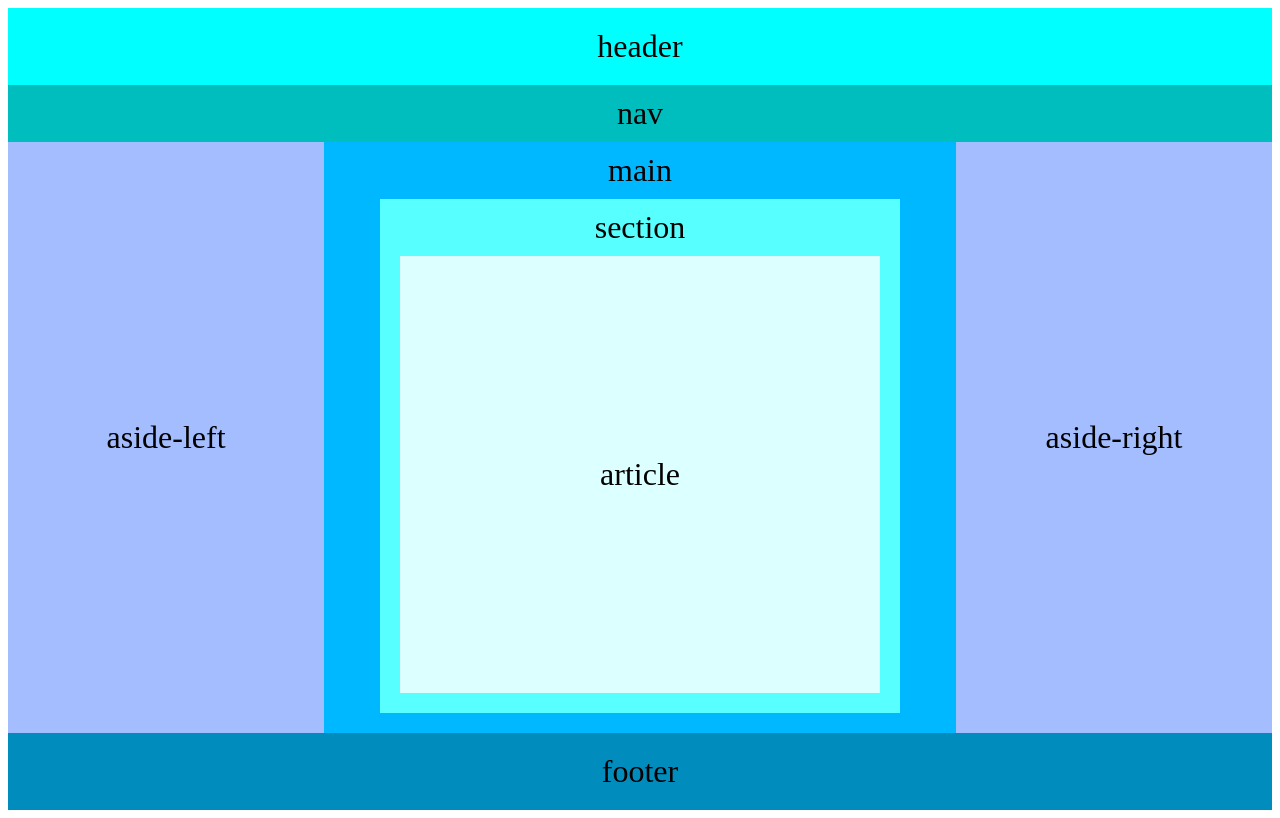
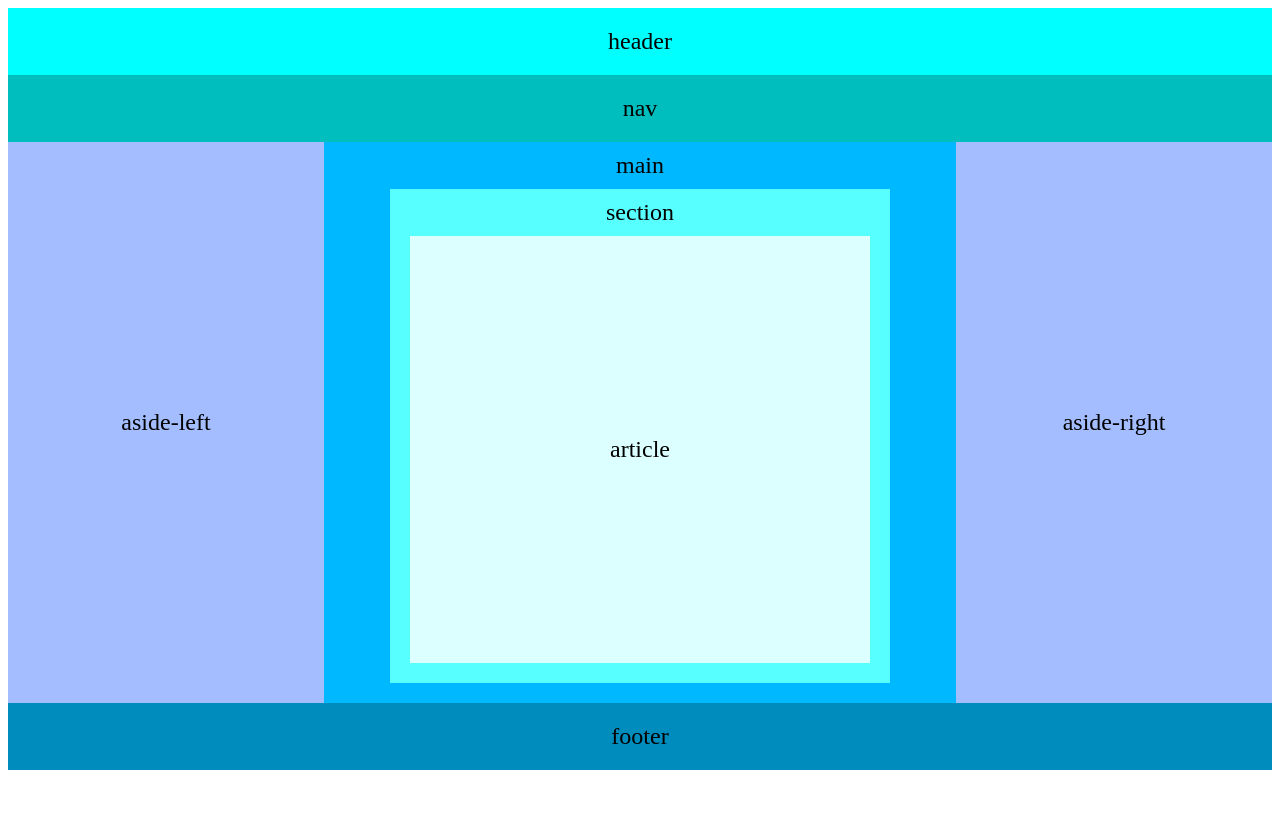
Before and after one commit to chpvchp/website_for_11B1_THPTLHC, a plain HTML site: page index.html in a window 1280 px wide. Drawn offline with Linux system fonts and the light colour scheme.

Commit message:
Welcome to Wedsite 11B1 (22:59 08-11-2025)

```diff
--- a/assets/css/style_pc.css
+++ b/assets/css/style.css
@@ -30,7 +30,7 @@
             "nav nav nav"
             "aside-left main aside-right"
             "footer footer footer";
-        font-size: 64px;
+        font-size: 48px;
         justify-content: center;
         align-content: center;
     }
@@ -112,7 +112,7 @@
             "nav nav nav"
             "aside-left main aside-right"
             "footer footer footer";
-        font-size: 32px;
+        font-size: 24px;
         justify-content: center;
         align-content: center;
     }
@@ -129,9 +129,9 @@
     nav {
         background-color: rgb(0, 190, 189);
         margin: 0px;
-        padding: 10px;
+        padding: 20px;
         display: flex;
-        justify-content: center;
+        justify-content: space-evenly;
         align-items: center;
     }
 
--- a/index.html
+++ b/index.html
@@ -4,8 +4,7 @@
         <meta charset="UTF-8" />
         <meta name="viewport" content="width=device-width, initial-scale=1.0">
         <title>Lớp 11B1 | THPT Lê Hoàng Chiếu</title>
-        <link rel="stylesheet" href="assets/css/style_pc.css">
-        <!-- <link rel="stylesheet" href="assets/css/style_mobile"> -->
+        <link rel="stylesheet" href="assets/css/style.css">
     </head>
 
     <body>
```
Also changed, not shown: 1 other file.
